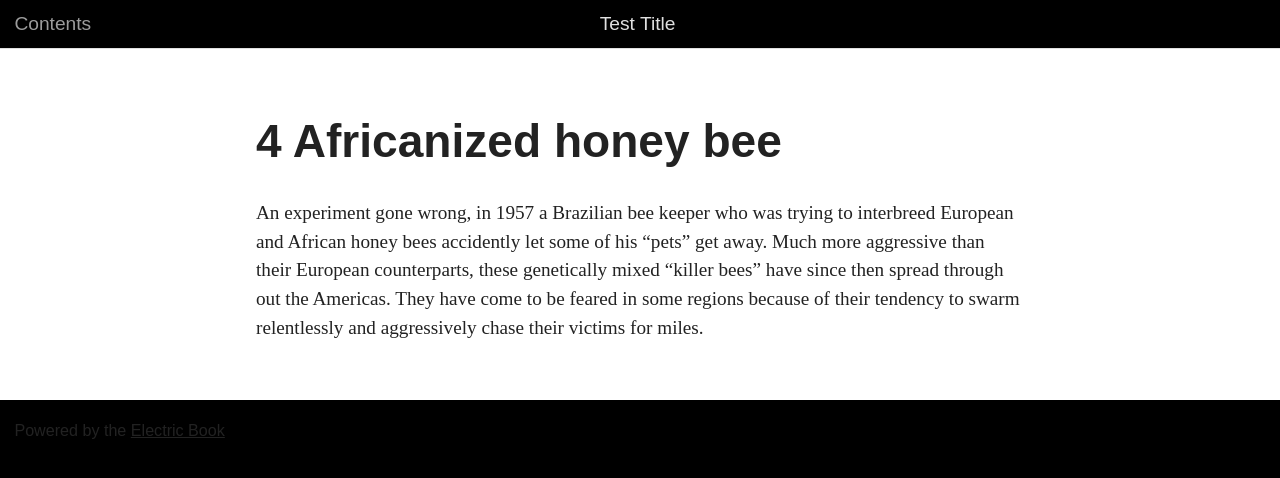
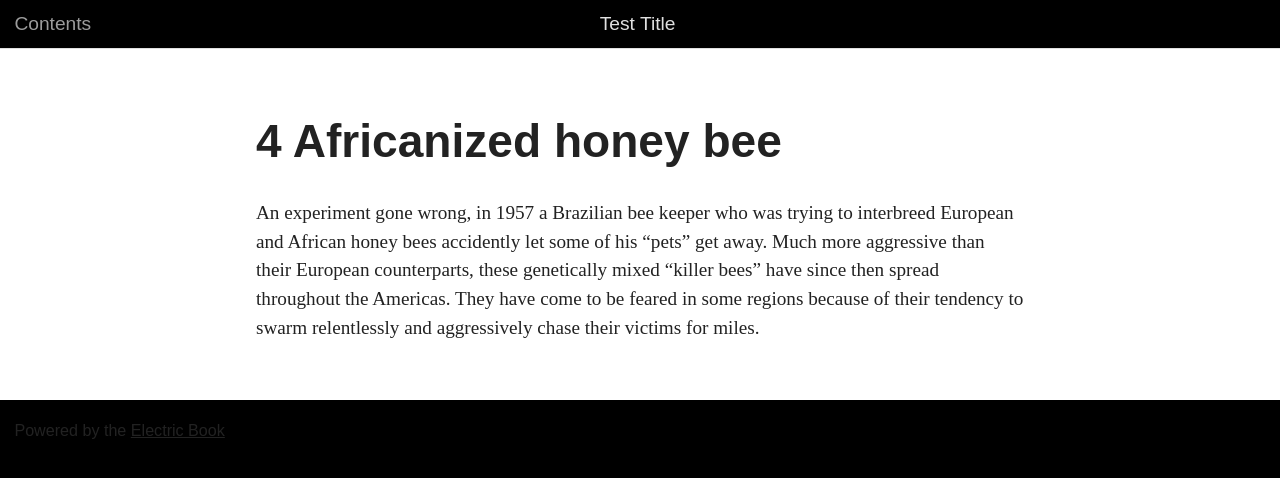
Before and after one commit to ChristinaRookie/test-eb-oct, a Jekyll site: the page built from book/text/04.md, in a window 1280 px wide. Shown: the top 478 px of the page. Built offline with Jekyll 4.4.1, drawn with Linux system fonts in a browser that asks for light colours.

Commit message:
remove space in 'through out'

```diff
--- a/book/text/04.md
+++ b/book/text/04.md
@@ -4,4 +4,4 @@ title: "4. Africanized honey bee"
 
 # **4** Africanized honey bee
 
-An experiment gone wrong, in 1957 a Brazilian bee keeper who was trying to interbreed European and African honey bees accidently let some of his “pets” get away. Much more aggressive than their European counterparts, these genetically mixed “killer bees” have since then spread through out the Americas. They have come to be feared in some regions because of their tendency to swarm relentlessly and aggressively chase their victims for miles.
+An experiment gone wrong, in 1957 a Brazilian bee keeper who was trying to interbreed European and African honey bees accidently let some of his “pets” get away. Much more aggressive than their European counterparts, these genetically mixed “killer bees” have since then spread throughout the Americas. They have come to be feared in some regions because of their tendency to swarm relentlessly and aggressively chase their victims for miles.
```
